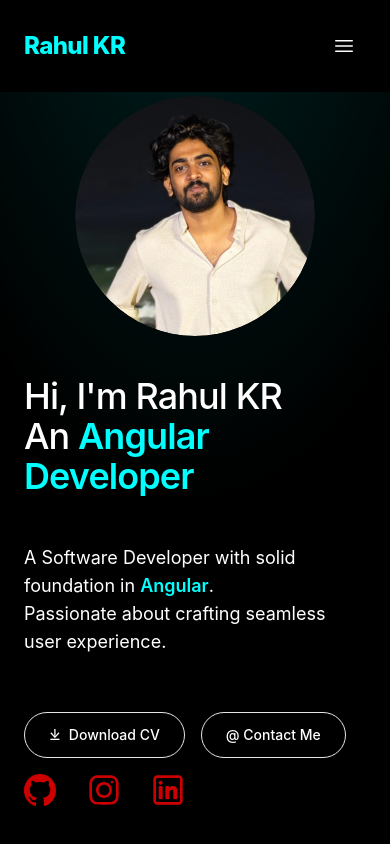
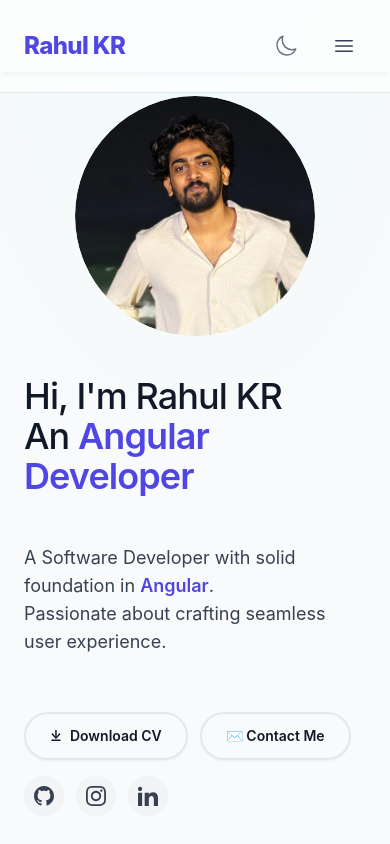
Before and after one commit to rahulramakrishnan3/my-portfolio, an Angular app: page / in a window 390 px wide. Built offline with nearby package versions, Linux system fonts and the light colour scheme.

Commit message:
Theming added

```diff
--- a/src/app/app.html
+++ b/src/app/app.html
@@ -1,7 +1,7 @@
-<div class="fixed inset-0 z-[-1] bg-black">
-  <div class="absolute inset-0 bg-[radial-gradient(ellipse_80%_80%_at_50%_-20%,rgba(0,255,255,0.15),rgba(0,0,0,0))]"></div>
+<div class="fixed inset-0 z-[-1] bg-gray-50 dark:bg-black transition-colors duration-300">
+  <div class="absolute inset-0 bg-[radial-gradient(ellipse_80%_80%_at_50%_-20%,rgba(0,255,255,0.05),rgba(0,0,0,0))] dark:bg-[radial-gradient(ellipse_80%_80%_at_50%_-20%,rgba(0,255,255,0.15),rgba(0,0,0,0))]"></div>
 </div>
-<div class="flex min-h-dvh flex-col relative z-10 w-full text-white">
+<div class="flex min-h-dvh flex-col relative z-10 w-full text-gray-900 dark:text-white transition-colors duration-300">
   <!-- Header -->
   <header class="sticky top-0 z-50 h-18 shadow-md">
     <app-header></app-header>
--- a/src/app/components/header/header.html
+++ b/src/app/components/header/header.html
@@ -1,9 +1,9 @@
-<div class="md:px-16 lg:px-18 xl:px-20 z-50 relative bg-(--background-color)">
+<div class="md:px-16 lg:px-18 xl:px-20 z-50 relative bg-white/70 dark:bg-black/80 backdrop-blur-xl border-b border-gray-200 dark:border-white/10 transition-colors duration-300">
   <nav aria-label="Global" class="flex items-center justify-between p-6 md:px-3 lg:px-8">
     <div class="flex md:flex-1">
       <a href="/" class="-m-1.5 p-1.5 flex item-center justify-between gap-3">
         <div class="flex items-center">
-          <h2 class="text-(--primary-color) text-2xl font-extrabold tracking-tight drop-shadow-[0_0_15px_rgba(0,255,255,0.5)]">
+          <h2 class="text-(--primary-color) text-2xl font-extrabold tracking-tight dark:drop-shadow-[0_0_15px_rgba(0,255,255,0.5)]">
             @if (portfolioData(); as data) {
               {{ data.profile.name }}
             }
@@ -11,10 +11,22 @@
         </div>
       </a>
     </div>
-    <div class="flex lg:hidden md:hidden">
+    <div class="flex lg:hidden md:hidden gap-4 items-center">
+      <!-- Theme Toggle (Mobile) -->
+      <button (click)="themeService.toggleTheme()" class="rounded-full p-2 text-gray-500 hover:bg-gray-100 dark:text-gray-400 dark:hover:bg-white/10 transition-colors">
+        @if (isDarkMode()) {
+        <!-- Sun Icon -->
+        <svg xmlns="http://www.w3.org/2000/svg" fill="none" viewBox="0 0 24 24" stroke-width="1.5" stroke="currentColor" class="size-6"><path stroke-linecap="round" stroke-linejoin="round" d="M12 3v2.25m6.364.386-1.591 1.591M21 12h-2.25m-.386 6.364-1.591-1.591M12 18.75V21m-4.773-4.227-1.591 1.591M5.25 12H3m4.227-4.773L5.636 5.636M15.75 12a3.75 3.75 0 1 1-7.5 0 3.75 3.75 0 0 1 7.5 0Z" /></svg>
+        } @else {
+        <!-- Moon Icon -->
+        <svg xmlns="http://www.w3.org/2000/svg" fill="none" viewBox="0 0 24 24" stroke-width="1.5" stroke="currentColor" class="size-6"><path stroke-linecap="round" stroke-linejoin="round" d="M21.752 15.002A9.72 9.72 0 0 1 18 15.75c-5.385 0-9.75-4.365-9.75-9.75 0-1.33.266-2.597.748-3.752A9.753 9.753 0 0 0 3 11.25C3 16.635 7.365 21 12.75 21a9.753 9.753 0 0 0 9.002-5.998Z" /></svg>
+        }
+      </button>
+
+      <!-- Mobile Menu Button -->
       <button
         type="button"
-        class="-m-2.5 inline-flex items-center justify-center rounded-md p-2.5 text-(--secondary-color) hover:bg-(--btn-hover-color) focus:outline-none focus:ring-2 focus:ring-inset focus:ring-(--primary-color)"
+        class="-m-2.5 inline-flex items-center justify-center rounded-md p-2.5 text-gray-700 dark:text-(--secondary-color) hover:bg-gray-100 dark:hover:bg-(--btn-hover-color) focus:outline-none focus:ring-2 focus:ring-inset focus:ring-(--primary-color)"
         (click)="openDialog()"
       >
         <span class="sr-only">Open main menu</span>
@@ -35,19 +47,29 @@
         </svg>
       </button>
     </div>
-    <div class="hidden md:flex lg:flex md:gap-3 gap-x-6 lg:gap-x-12">
+    <div class="hidden md:flex lg:flex md:gap-3 gap-x-6 lg:gap-x-12 items-center">
       @if (portfolioData(); as data) {
         @for (item of data.navItems; track $index) {
           <a
             [routerLink]="item.route"
-            routerLinkActive="font-semibold text-(--primary-color) bg-(--primary-color)/10 border-(--primary-color) shadow-[0_0_10px_rgba(0,255,255,0.3)]"
+            routerLinkActive="!text-white dark:!text-black !bg-(--primary-color) !border-(--primary-color)"
             [routerLinkActiveOptions]="{ exact: item.exact }"
-            class="relative z-10 inline-flex items-center justify-center w-full px-8 py-3 font-bold text-gray-300 transition-all duration-300 border-2 border-transparent hover:border-(--primary-color)/50 sm:w-auto rounded-xl hover:text-(--primary-color) hover:bg-(--primary-color)/5 hover:shadow-[0_0_15px_rgba(0,255,255,0.2)] focus:outline-none text-sm/2 hover:-translate-y-1"
+            class="relative z-10 inline-flex items-center justify-center w-full px-8 py-3 font-bold text-gray-600 dark:text-gray-300 transition-all duration-300 border-2 border-transparent hover:border-(--primary-color)/50 sm:w-auto rounded-xl hover:text-(--primary-color) dark:hover:text-(--primary-color) hover:bg-(--primary-color)/10 focus:outline-none text-sm/2 hover:-translate-y-0.5"
           >
             {{ item.label }}
           </a>
         }
       }
+      <!-- Theme Toggle (Desktop) -->
+      <button (click)="themeService.toggleTheme()" class="ml-4 rounded-full p-2.5 text-gray-500 hover:bg-gray-100 dark:text-gray-400 dark:hover:bg-white/10 transition-all hover:scale-110 active:scale-95 focus:outline-none focus:ring-2 focus:ring-(--primary-color)">
+        @if (isDarkMode()) {
+        <!-- Sun Icon -->
+        <svg xmlns="http://www.w3.org/2000/svg" fill="none" viewBox="0 0 24 24" stroke-width="1.5" stroke="currentColor" class="size-5"><path stroke-linecap="round" stroke-linejoin="round" d="M12 3v2.25m6.364.386-1.591 1.591M21 12h-2.25m-.386 6.364-1.591-1.591M12 18.75V21m-4.773-4.227-1.591 1.591M5.25 12H3m4.227-4.773L5.636 5.636M15.75 12a3.75 3.75 0 1 1-7.5 0 3.75 3.75 0 0 1 7.5 0Z" /></svg>
+        } @else {
+        <!-- Moon Icon -->
+        <svg xmlns="http://www.w3.org/2000/svg" fill="none" viewBox="0 0 24 24" stroke-width="1.5" stroke="currentColor" class="size-5"><path stroke-linecap="round" stroke-linejoin="round" d="M21.752 15.002A9.72 9.72 0 0 1 18 15.75c-5.385 0-9.75-4.365-9.75-9.75 0-1.33.266-2.597.748-3.752A9.753 9.753 0 0 0 3 11.25C3 16.635 7.365 21 12.75 21a9.753 9.753 0 0 0 9.002-5.998Z" /></svg>
+        }
+      </button>
     </div>
   </nav>
   <app-dialog-box [isOpen]="isModalOpen" (closeModal)="closeDialogModal()"></app-dialog-box>
--- a/src/app/components/header/header.ts
+++ b/src/app/components/header/header.ts
@@ -2,6 +2,8 @@ import { Component, EventEmitter, Output, inject } from '@angular/core';
 import { DialogBox } from '../dialog-box/dialog-box';
 import { RouterLinkActive, RouterLinkWithHref } from '@angular/router';
 import { PortfolioService } from '../../core/portfolio.service';
+
+import { ThemeService } from '../../core/theme.service';
 
 @Component({
   selector: 'app-header',
@@ -11,7 +13,10 @@ import { PortfolioService } from '../../core/portfolio.service';
 })
 export class Header {
   private portfolioService = inject(PortfolioService);
+  public themeService = inject(ThemeService);
+
   portfolioData = this.portfolioService.portfolioData;
+  isDarkMode = this.themeService.isDarkMode;
 
   @Output() openModal = new EventEmitter<boolean>();
   isModalOpen = false;
--- a/src/app/components/projects/projects.html
+++ b/src/app/components/projects/projects.html
@@ -1,6 +1,6 @@
 @if (portfolioData(); as data) {
 <div class="flex flex-col border-none px-5 sm:px-20 xl:px-52 bg-transparent py-20 animate-fade-in-up">
-  <h2 class="text-3xl font-bold mb-2 text-white">Projects</h2>
+  <h2 class="text-3xl font-bold mb-2 text-gray-900 dark:text-white transition-colors">Projects</h2>
 
   <div class="grid grid-cols-1 xl:grid-cols-2 2xl:grid-cols-3 gap-12 pt-12 animate-fade-in-up-delay-1">
     @for (item of data.projects; track $index) {
--- /dev/null
+++ b/src/app/core/theme.service.ts
@@ -0,0 +1,44 @@
+import { Injectable, effect, signal } from '@angular/core';
+
+@Injectable({
+  providedIn: 'root',
+})
+export class ThemeService {
+  // Signal to hold the current theme state. Default to dark mode.
+  public isDarkMode = signal<boolean>(true);
+
+  constructor() {
+    this.initTheme();
+    // Use an effect to automatically sync the DOM and localStorage whenever the signal changes
+    effect(() => {
+      this.updateTheme(this.isDarkMode());
+    });
+  }
+
+  private initTheme(): void {
+    // Check local storage for saved preference
+    const savedTheme = localStorage.getItem('theme');
+    if (savedTheme) {
+      this.isDarkMode.set(savedTheme === 'dark');
+    } else {
+      // Check system preference if no saved preference exists
+      const prefersDark = window.matchMedia('(prefers-color-scheme: dark)').matches;
+      this.isDarkMode.set(prefersDark);
+    }
+  }
+
+  public toggleTheme(): void {
+    this.isDarkMode.update((current) => !current);
+  }
+
+  private updateTheme(isDark: boolean): void {
+    const htmlElement = document.documentElement;
+    if (isDark) {
+      htmlElement.classList.add('dark');
+      localStorage.setItem('theme', 'dark');
+    } else {
+      htmlElement.classList.remove('dark');
+      localStorage.setItem('theme', 'light');
+    }
+  }
+}
--- a/src/app/home/home.html
+++ b/src/app/home/home.html
@@ -7,13 +7,13 @@
   </div>
   <div class="grid grid-cols-1">
     <div class="image-div flex flex-col md:flex-row md:items-center gap-10 pb-8 animate-fade-in-up">
-      <h1 class="text-4xl md:text-5xl lg:text-6xl font-medium tracking-tight">
+      <h1 class="text-4xl md:text-5xl lg:text-6xl font-medium tracking-tight text-gray-900 dark:text-white transition-colors">
         Hi, I'm <span>{{ data.profile.name }}</span>
         <br />
         An <span class="text-(--primary-color) font-semibold">{{ data.profile.role }}</span>
       </h1>
     </div>
-    <p class="text-lg mt-4 mb-6 max-w-[750px] animate-fade-in-up-delay-1">
+    <p class="text-lg mt-4 mb-6 max-w-[750px] text-gray-700 dark:text-gray-300 animate-fade-in-up-delay-1 transition-colors">
       A Software Developer with solid foundation in
       <span class="text-(--primary-color) font-semibold">Angular</span>. <br />Passionate about
       crafting seamless user experience.
@@ -21,46 +21,49 @@
     <div
       class="flex flex-col gap-4 lg:gap-0 lg:flex-row lg:items-center justify-between max-w-[600px] mt-8 animate-fade-in-up-delay-2"
     >
-      <div class="flex gap-4">
+      <div class="flex gap-3">
         <a href="RESUME_FD_KL.pdf"
           ><button
             type="button"
-            class="cursor-pointer text-(--primary-color) border border-(--primary-color) shadow-[0_0_15px_rgba(0,255,255,0.15)] hover:shadow-[0_0_20px_rgba(0,255,255,0.4)] hover:bg-(--primary-color) hover:text-black transition-all duration-300 font-medium leading-5 rounded-full text-sm px-6 py-3 focus:outline-none flex items-center gap-2 hover:-translate-y-1"
+            class="cursor-pointer text-(--primary-color) border-2 border-(--primary-color) dark:shadow-[0_0_15px_rgba(0,255,255,0.15)] dark:hover:shadow-[0_0_20px_rgba(0,255,255,0.4)] shadow-sm hover:shadow-md hover:bg-(--primary-color) hover:text-white dark:hover:text-black transition-all duration-300 font-semibold leading-5 rounded-full text-sm px-6 py-3 focus:outline-none flex items-center gap-2 hover:-translate-y-1"
           >
-            <span class="hover:text-(--background-color)">&#10515;</span>
+            <span>&#10515;</span>
             Download CV
           </button></a
         >
         <a href="mailto:rahulramakrishnan512@gmail.com"
           ><button
             type="button"
-            class="cursor-pointer text-(--primary-color) border border-(--primary-color) shadow-[0_0_15px_rgba(0,255,255,0.15)] hover:shadow-[0_0_20px_rgba(0,255,255,0.4)] hover:bg-(--primary-color) hover:text-black transition-all duration-300 font-medium leading-5 rounded-full text-sm px-6 py-3 focus:outline-none hover:-translate-y-1"
+            class="cursor-pointer text-(--primary-color) border-2 border-(--primary-color) dark:shadow-[0_0_15px_rgba(0,255,255,0.15)] dark:hover:shadow-[0_0_20px_rgba(0,255,255,0.4)] shadow-sm hover:shadow-md hover:bg-(--primary-color) hover:text-white dark:hover:text-black transition-all duration-300 font-semibold leading-5 rounded-full text-sm px-6 py-3 focus:outline-none hover:-translate-y-1"
           >
-            @ Contact Me
+            ✉ Contact Me
           </button></a
         >
       </div>
-      <div class="flex gap-4 animate-fade-in-up-delay-3">
+      <div class="flex gap-3 animate-fade-in-up-delay-3">
         <a
           [href]="data.socialLinks.github"
           target="_blank"
-          class="h-8 w-8 inline-block mr-4 hover:-translate-y-1 transition-transform duration-300 hover:scale-110"
+          title="GitHub"
+          class="h-10 w-10 inline-flex items-center justify-center rounded-full bg-gray-100 hover:bg-gray-200 dark:bg-white/10 dark:hover:bg-white/20 text-gray-700 dark:text-gray-300 hover:-translate-y-1 hover:scale-110 transition-all duration-300"
         >
-          <img src="icons/github.svg" alt="GitHub" class="brightness-0 invert opacity-80 hover:opacity-100 transition-opacity" />
+          <svg xmlns="http://www.w3.org/2000/svg" class="h-5 w-5" fill="currentColor" viewBox="0 0 24 24"><path d="M12 0c-6.626 0-12 5.373-12 12 0 5.302 3.438 9.8 8.207 11.387.599.111.793-.261.793-.577v-2.234c-3.338.726-4.033-1.416-4.033-1.416-.546-1.387-1.333-1.756-1.333-1.756-1.089-.745.083-.729.083-.729 1.205.084 1.839 1.237 1.839 1.237 1.07 1.834 2.807 1.304 3.492.997.107-.775.418-1.305.762-1.604-2.665-.305-5.467-1.334-5.467-5.931 0-1.311.469-2.381 1.236-3.221-.124-.303-.535-1.524.117-3.176 0 0 1.008-.322 3.301 1.23.957-.266 1.983-.399 3.003-.404 1.02.005 2.047.138 3.006.404 2.291-1.552 3.297-1.23 3.297-1.23.653 1.653.242 2.874.118 3.176.77.84 1.235 1.911 1.235 3.221 0 4.609-2.807 5.624-5.479 5.921.43.372.823 1.102.823 2.222v3.293c0 .319.192.694.801.576 4.765-1.589 8.199-6.086 8.199-11.386 0-6.627-5.373-12-12-12z"/></svg>
         </a>
         <a
           [href]="data.socialLinks.instagram"
           target="_blank"
-          class="h-8 w-8 inline-block mr-4 hover:-translate-y-1 transition-transform duration-300 hover:scale-110"
+          title="Instagram"
+          class="h-10 w-10 inline-flex items-center justify-center rounded-full bg-gray-100 hover:bg-pink-100 dark:bg-white/10 dark:hover:bg-pink-500/20 text-gray-700 hover:text-pink-600 dark:text-gray-300 dark:hover:text-pink-400 hover:-translate-y-1 hover:scale-110 transition-all duration-300"
         >
-          <img src="icons/instagram.svg" alt="Instagram" class="brightness-0 invert opacity-80 hover:opacity-100 transition-opacity" />
+          <svg xmlns="http://www.w3.org/2000/svg" class="h-5 w-5" fill="currentColor" viewBox="0 0 24 24"><path d="M12 2.163c3.204 0 3.584.012 4.85.07 3.252.148 4.771 1.691 4.919 4.919.058 1.265.069 1.645.069 4.849 0 3.205-.012 3.584-.069 4.849-.149 3.225-1.664 4.771-4.919 4.919-1.266.058-1.644.07-4.85.07-3.204 0-3.584-.012-4.849-.07-3.26-.149-4.771-1.699-4.919-4.92-.058-1.265-.07-1.644-.07-4.849 0-3.204.013-3.583.07-4.849.149-3.227 1.664-4.771 4.919-4.919 1.266-.057 1.645-.069 4.849-.069zm0-2.163c-3.259 0-3.667.014-4.947.072-4.358.2-6.78 2.618-6.98 6.98-.059 1.281-.073 1.689-.073 4.948 0 3.259.014 3.668.072 4.948.2 4.358 2.618 6.78 6.98 6.98 1.281.058 1.689.072 4.948.072 3.259 0 3.668-.014 4.948-.072 4.354-.2 6.782-2.618 6.979-6.98.059-1.28.073-1.689.073-4.948 0-3.259-.014-3.667-.072-4.947-.196-4.354-2.617-6.78-6.979-6.98-1.281-.059-1.69-.073-4.949-.073zm0 5.838c-3.403 0-6.162 2.759-6.162 6.162s2.759 6.163 6.162 6.163 6.162-2.759 6.162-6.163c0-3.403-2.759-6.162-6.162-6.162zm0 10.162c-2.209 0-4-1.79-4-4 0-2.209 1.791-4 4-4s4 1.791 4 4c0 2.21-1.791 4-4 4zm6.406-11.845c-.796 0-1.441.645-1.441 1.44s.645 1.44 1.441 1.44c.795 0 1.439-.645 1.439-1.44s-.644-1.44-1.439-1.44z"/></svg>
         </a>
         <a
           [href]="data.socialLinks.linkedin"
           target="_blank"
-          class="h-8 w-8 inline-block mr-4 hover:-translate-y-1 transition-transform duration-300 hover:scale-110"
+          title="LinkedIn"
+          class="h-10 w-10 inline-flex items-center justify-center rounded-full bg-gray-100 hover:bg-blue-50 dark:bg-white/10 dark:hover:bg-blue-600/20 text-gray-700 hover:text-blue-600 dark:text-gray-300 dark:hover:text-blue-400 hover:-translate-y-1 hover:scale-110 transition-all duration-300"
         >
-          <img src="icons/linkedin.svg" alt="LinkedIn" class="brightness-0 invert opacity-80 hover:opacity-100 transition-opacity" />
+          <svg xmlns="http://www.w3.org/2000/svg" class="h-5 w-5" fill="currentColor" viewBox="0 0 24 24"><path d="M4.98 3.5c0 1.381-1.11 2.5-2.48 2.5s-2.48-1.119-2.48-2.5c0-1.38 1.11-2.5 2.48-2.5s2.48 1.12 2.48 2.5zm.02 4.5h-5v16h5v-16zm7.982 0h-4.968v16h4.969v-8.399c0-4.67 6.029-5.052 6.029 0v8.399h4.988v-10.131c0-7.88-8.922-7.593-11.018-3.714v-2.155z"/></svg>
         </a>
       </div>
     </div>
--- a/src/index.html
+++ b/src/index.html
@@ -1,5 +1,5 @@
 <!DOCTYPE html>
-<html lang="en">
+<html lang="en" class="dark">
   <head>
     <meta charset="utf-8" />
     <title>Rahul Ramakrishnan | Angular Developer</title>
@@ -31,7 +31,7 @@
     />
     <script src="https://cdn.jsdelivr.net/npm/flowbite@4.0.1/dist/flowbite.min.js"></script>
   </head>
-  <body class="bg-black text-white selection:bg-(--primary-color) selection:text-black font-pj antialiased overflow-x-hidden min-h-screen relative">
+  <body class="bg-gray-50 text-gray-900 dark:bg-black dark:text-white selection:bg-(--primary-color) selection:text-black font-pj antialiased overflow-x-hidden min-h-screen relative transition-colors duration-300">
     <app-root></app-root>
   </body>
 </html>
--- a/src/styles.css
+++ b/src/styles.css
@@ -1,4 +1,5 @@
 @import 'tailwindcss';
+@custom-variant dark (&:where(.dark, .dark *));
 
 html {
   scroll-behavior: smooth;
@@ -33,12 +34,23 @@ html {
   }
 }
 
+@theme {
+  --color-primary: #00ffff;
+  --color-primary-hover: #40faf1;
+}
+
 :root {
-  color: white;
   --font-pj: 'Plus Jakarta Sans', sans-serif;
   --font-roboto: 'Roboto', sans-serif;
+  /* Light mode: clean indigo — readable on white */
+  --primary-color: #4f46e5;
+  --background-color: #ffffff;
+  --btn-hover-color: #4338ca;
+}
+
+:root.dark {
+  --background-color: #000000;
+  /* Dark mode: restore the signature cyan */
   --primary-color: #00ffff;
-  --secondary-color: #ffffff;
-  --background-color: #000000;
   --btn-hover-color: #40faf1;
 }
```
Also changed, not shown: src/app/components/about/about.html (+7 -7 lines), src/app/components/contact-form/contact-form.html (+9 -9 lines), src/app/components/project-card/project-card.html (+4 -4 lines).
